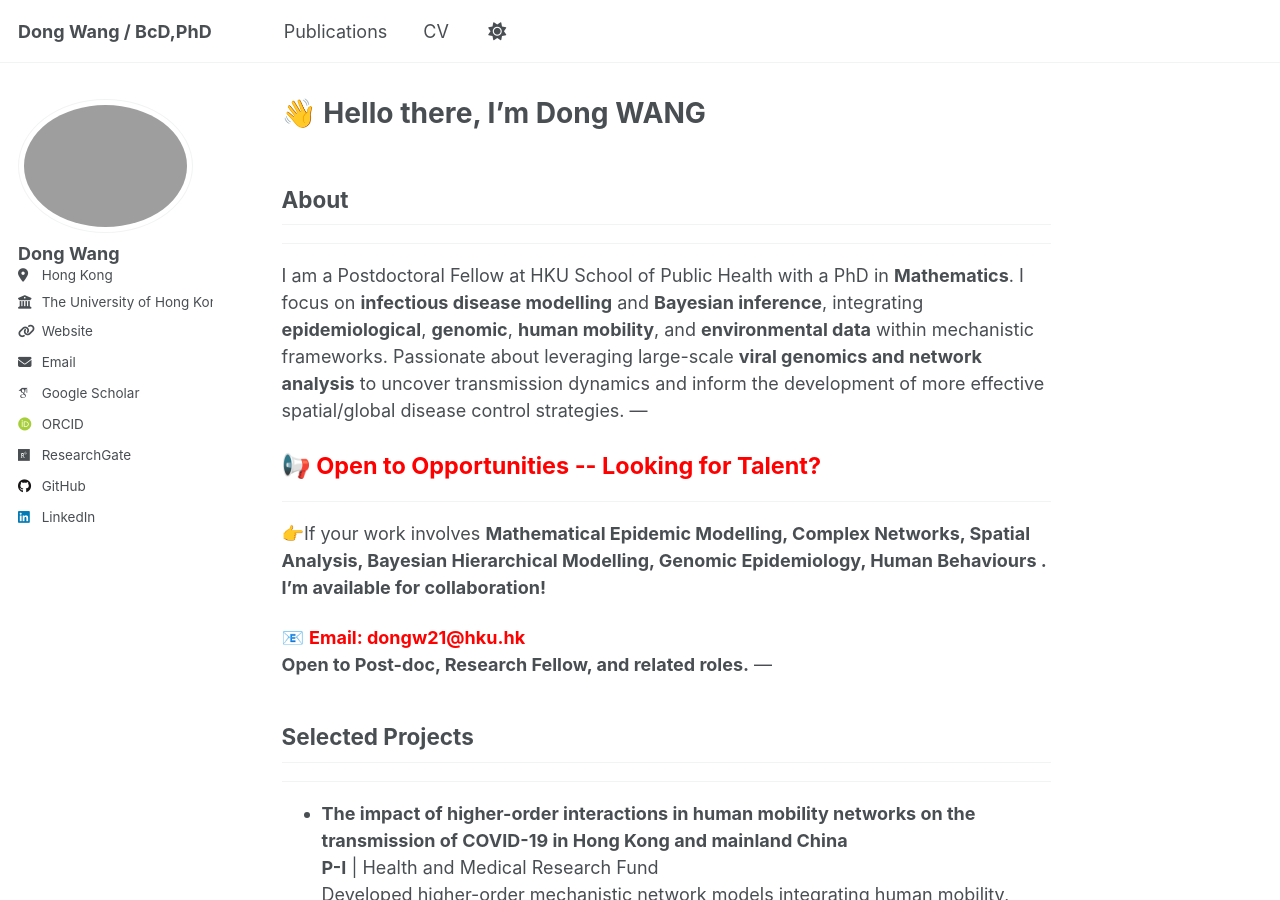
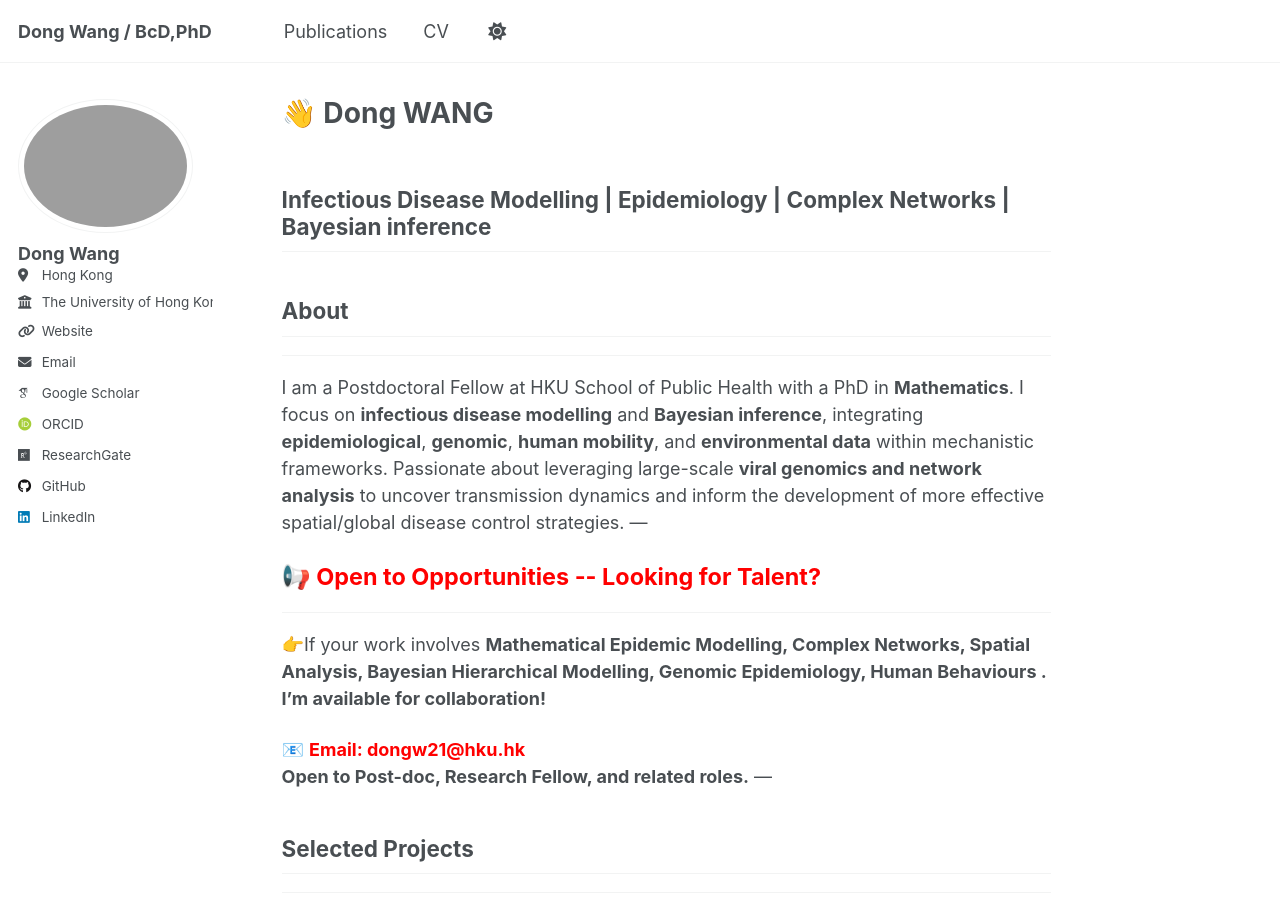
Before and after one commit to WangDongHKU/Dong_WANG.github.io, a Jekyll site: the page built from _pages/about.md, in a window 1280 px wide and 900 px high. Built offline with Jekyll 4.4.1, drawn with Linux system fonts in a browser that asks for light colours; some web fonts are replaced; a script that is not in the unit is left out.

Commit message:
Update about.md
Signed-off-by: DONG WANG <92856596+WangDongHKU@users.noreply.github.com>

```diff
--- a/_pages/about.md
+++ b/_pages/about.md
@@ -1,11 +1,12 @@
 ---
 permalink: /
-title: "👋 Hello there, I'm Dong WANG"
-subtitle: "Infectious Disease Modelling | Epidemiology | Complex Networks | Bayesian inference "
+title: "👋 Dong WANG"
 author_profile: true
 redirect_from:
   - /about/
   - /about.html
+---
+Infectious Disease Modelling | Epidemiology | Complex Networks | Bayesian inference
 ---
 ## About
 ---
```
